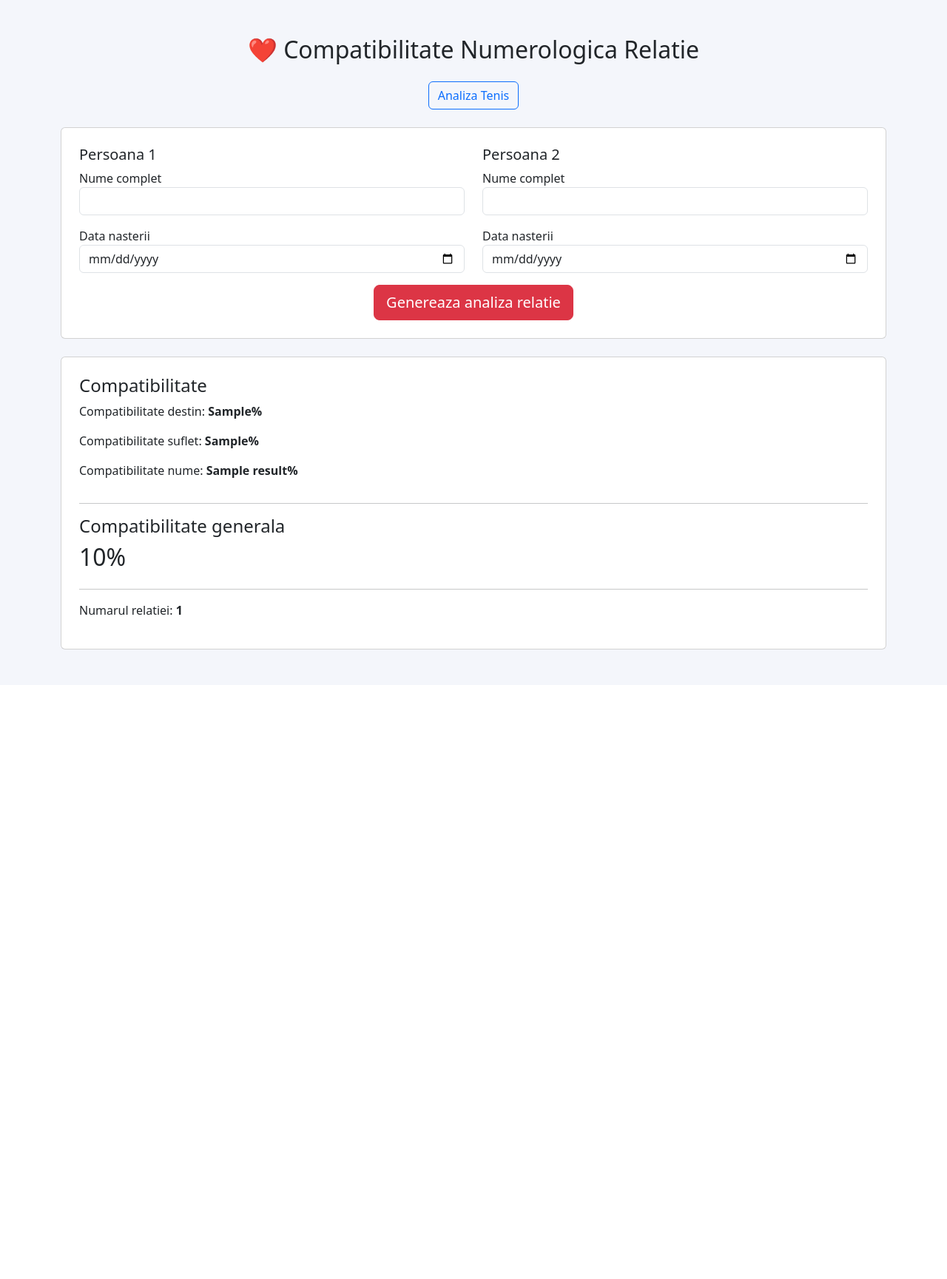
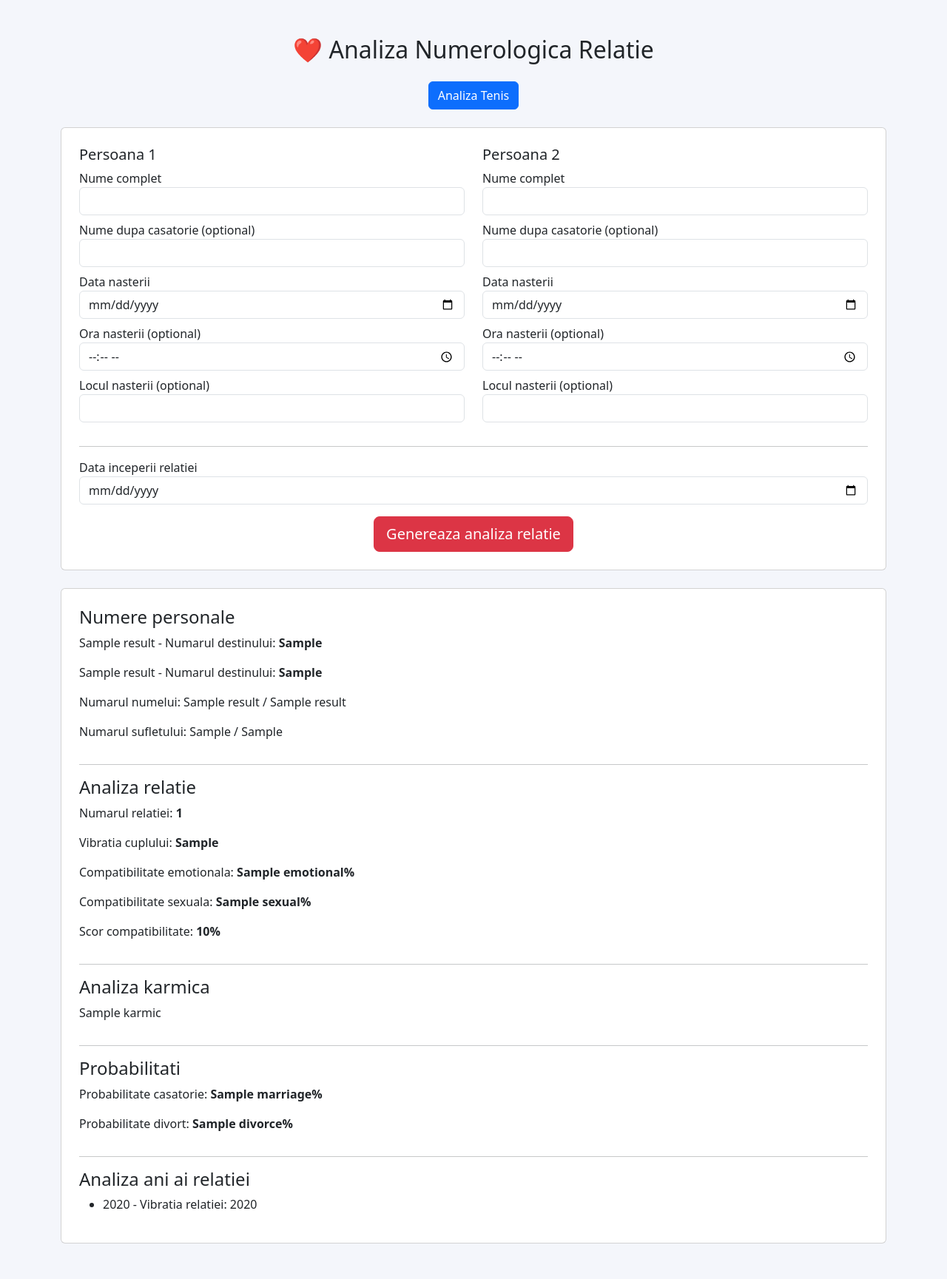
Before and after one commit to danpavel85/tennis-numerology, a Flask app: template templates/relatie.html in a window 1280 px wide. Shown: the whole page at 74% size. Before the commit the page ends 878 px from the top, so only its background shows below. Run offline with Flask 3, Linux system fonts and the light colour scheme; the template is opened without the code that fills it: most values are stand-ins (such as "Sample title", 1, 10 or a date in 2020).

Commit message:
add relation compatibility

```diff
--- a/app.py
+++ b/app.py
@@ -1,8 +1,8 @@
 from flask import Flask, render_template, request
 import re
+import datetime
 
 app = Flask(__name__)
-
 
 letter_values = {
 'A':1,'J':1,'S':1,
@@ -17,25 +17,15 @@ letter_values = {
 }
 
 
-compatibility = {
-1:[1,3,5,6,8],
-2:[2,4,6,8],
-3:[1,3,6,9],
-4:[2,4,8],
-5:[1,5,7],
-6:[1,2,3,6,9],
-7:[5,7],
-8:[1,2,4,8],
-9:[3,6,9]
-}
+def reduce_number(n):
+    while n > 9 and n not in [11,22,33]:
+        n = sum(int(d) for d in str(n))
+    return n
 
 
-def reduce_number(n):
-
-    while n > 9 and n not in [11,22,33]:
-        n = sum(int(d) for d in str(n))
-
-    return n
+def destiny_number(date):
+    digits = [int(d) for d in re.sub(r'\D','',date)]
+    return reduce_number(sum(digits))
 
 
 def name_number(name):
@@ -43,338 +33,191 @@ def name_number(name):
     total = 0
 
     for c in name.upper():
-
         if c in letter_values:
             total += letter_values[c]
 
     return reduce_number(total)
 
 
-def destiny_number(date):
-
-    digits = [int(d) for d in re.sub(r'\D','',date)]
-
-    return reduce_number(sum(digits))
-
-
-def universal_day(date):
-
-    digits = [int(d) for d in re.sub(r'\D','',date)]
-
-    return reduce_number(sum(digits))
-
-
-def personal_day(birth, match):
-
-    b = sum(int(d) for d in re.sub(r'\D','',birth))
-
-    m = sum(int(d) for d in re.sub(r'\D','',match))
-
-    return reduce_number(b + m)
-
-
-def personal_year(birth, match):
-
-    birth_digits = [int(d) for d in re.sub(r'\D','',birth)][4:]
-
-    year_digits = [int(d) for d in match[:4]]
-
-    return reduce_number(sum(birth_digits) + sum(year_digits))
-
-
-def hour_vibration(time):
-
-    digits = [int(d) for d in re.sub(r'\D','',time)]
-
-    return reduce_number(sum(digits))
-
-
-def word_vibration(word):
-
-    total = 0
-
-    for c in word.upper():
-
-        if c in letter_values:
-            total += letter_values[c]
-
-    return reduce_number(total)
-
-
-def compatibility_score(player_number, event_number):
-
-    if event_number in compatibility.get(player_number, []):
-        return 2
-
-    if player_number == event_number:
-        return 3
-
-    if abs(player_number-event_number) == 1:
-        return 1
-
-    return 0
-
-
-def competition_pressure(round_name):
-
-    pressure = {
-
-        "Round of 128":"Presiune foarte mica",
-        "Round of 64":"Presiune mica",
-        "Round of 32":"Presiune moderata",
-        "Round of 16":"Presiune ridicata",
-        "Quarterfinal":"Presiune mare",
-        "Semifinal":"Presiune foarte mare",
-        "Final":"Presiune maxima"
-
-    }
-
-    return pressure.get(round_name,"Necunoscut")
-
-
-# -----------------------------
-# PAGINA ANALIZA TENIS
-# -----------------------------
-
-@app.route("/", methods=["GET","POST"])
-def index():
-
-    result = None
-
-    if request.method == "POST":
-
-        p1 = request.form["player1"]
-        b1 = request.form["birth1"]
-
-        p2 = request.form["player2"]
-        b2 = request.form["birth2"]
-
-        date = request.form["date"]
-        time = request.form["time"]
-        surface = request.form["surface"]
-        round_name = request.form["round"]
-        tournament = request.form["tournament"]
-
-        odds1 = request.form.get("odds1")
-        odds2 = request.form.get("odds2")
-
-        day = universal_day(date)
-        hour = hour_vibration(time)
-        surface_v = word_vibration(surface)
-        round_v = word_vibration(round_name)
-        location_v = word_vibration(tournament)
-
-        event_total = reduce_number(day + hour + surface_v + round_v + location_v)
-
-
-        def analyze(name,birth):
-
-            destiny = destiny_number(birth)
-            name_num = name_number(name)
-            personal = personal_day(birth,date)
-            year = personal_year(birth,date)
-
-            score = 0
-
-            score += compatibility_score(destiny,event_total)
-            score += compatibility_score(name_num,event_total)
-            score += compatibility_score(personal,event_total)
-
-            return {
-                "destiny":destiny,
-                "name":name_num,
-                "personal":personal,
-                "year":year,
-                "score":score
-            }
-
-
-        p1_data = analyze(p1,b1)
-        p2_data = analyze(p2,b2)
-
-
-        total_score = p1_data["score"] + p2_data["score"]
-
-
-        if total_score == 0:
-
-            prob1 = 50
-            prob2 = 50
-
-        else:
-
-            prob1 = round((p1_data["score"] / total_score) * 100)
-            prob2 = round((p2_data["score"] / total_score) * 100)
-
-
-        prediction = p1 if prob1 > prob2 else p2
-
-
-        book_prob1 = None
-        book_prob2 = None
-        value1 = None
-        value2 = None
-
-
-        if odds1 and odds2:
-
-            odds1 = float(odds1)
-            odds2 = float(odds2)
-
-            book_prob1 = round((1/odds1)*100,2)
-            book_prob2 = round((1/odds2)*100,2)
-
-            value1 = round(prob1 - book_prob1,2)
-            value2 = round(prob2 - book_prob2,2)
-
-
-        result = {
-
-            "player1":p1,
-            "player2":p2,
-
-            "day":day,
-            "hour":hour,
-            "surface":surface_v,
-            "round":round_v,
-            "location":location_v,
-            "event":event_total,
-            "pressure":competition_pressure(round_name),
-
-            "p1":p1_data,
-            "p2":p2_data,
-
-            "prob1":prob1,
-            "prob2":prob2,
-
-            "book_prob1":book_prob1,
-            "book_prob2":book_prob2,
-
-            "value1":value1,
-            "value2":value2,
-
-            "prediction":prediction
-
-        }
-
-
-    return render_template("index.html", result=result)
-
-
-
-# -----------------------------
-# PAGINA COMPATIBILITATE RELATIE
-# -----------------------------
-
 def soul_number(name):
 
-    vowels = "AEIOU"
-
-    total = 0
+    vowels="AEIOU"
+    total=0
 
     for c in name.upper():
-
         if c in vowels and c in letter_values:
-            total += letter_values[c]
+            total+=letter_values[c]
 
     return reduce_number(total)
 
 
 def personality_number(name):
 
-    vowels = "AEIOU"
-
-    total = 0
+    vowels="AEIOU"
+    total=0
 
     for c in name.upper():
-
         if c not in vowels and c in letter_values:
-            total += letter_values[c]
+            total+=letter_values[c]
 
     return reduce_number(total)
 
 
-def relation_compatibility(n1,n2):
+def couple_vibration(name1,name2):
 
-    if n1 == n2:
-        return 100
+    return reduce_number(name_number(name1)+name_number(name2))
 
-    diff = abs(n1-n2)
 
-    if diff == 1:
-        return 80
-    elif diff == 2:
-        return 60
-    elif diff == 3:
-        return 50
-    elif diff == 4:
-        return 40
-    else:
-        return 30
+def emotional_compatibility(s1,s2):
+
+    diff=abs(s1-s2)
+
+    return max(0,100-diff*12)
+
+
+def sexual_compatibility(p1,p2):
+
+    diff=abs(p1-p2)
+
+    return max(0,100-diff*10)
+
+
+def karmic_analysis(d1,d2,s1,s2):
+
+    if d1==d2 and s1==s2:
+        return "Relatie karmica foarte puternica"
+
+    if d1==d2:
+        return "Relatie karmica"
+
+    if abs(d1-d2)==1:
+        return "Relatie de lectie karmica"
+
+    return "Relatie normala"
+
+
+def marriage_probability(score,relation):
+
+    base=score
+
+    if relation in [2,6]:
+        base+=10
+
+    return min(100,base)
+
+
+def divorce_probability(score):
+
+    return max(0,100-score)
+
+
+def relationship_years(relation_date):
+
+    years=[]
+
+    if relation_date:
+
+        year=int(relation_date[:4])
+
+        current=datetime.datetime.now().year
+
+        for y in range(current,current+5):
+
+            vib=reduce_number(y+year)
+
+            years.append((y,vib))
+
+    return years
 
 
 @app.route("/relatie", methods=["GET","POST"])
 def relatie():
 
-    result = None
+    result=None
 
-    if request.method == "POST":
+    if request.method=="POST":
 
-        name1 = request.form["name1"]
-        birth1 = request.form["birth1"]
+        name1=request.form["name1"]
+        married1=request.form.get("married1","")
+        birth1=request.form["birth1"]
 
-        name2 = request.form["name2"]
-        birth2 = request.form["birth2"]
+        name2=request.form["name2"]
+        married2=request.form.get("married2","")
+        birth2=request.form["birth2"]
+
+        relation_date=request.form.get("relation_date","")
 
 
-        p1_destiny = destiny_number(birth1)
-        p1_name = name_number(name1)
-        p1_soul = soul_number(name1)
-        p1_personality = personality_number(name1)
+        destiny1=destiny_number(birth1)
+        destiny2=destiny_number(birth2)
 
-        p2_destiny = destiny_number(birth2)
-        p2_name = name_number(name2)
-        p2_soul = soul_number(name2)
-        p2_personality = personality_number(name2)
+        name_num1=name_number(name1)
+        name_num2=name_number(name2)
+
+        soul1=soul_number(name1)
+        soul2=soul_number(name2)
+
+        pers1=personality_number(name1)
+        pers2=personality_number(name2)
 
 
-        destiny_comp = relation_compatibility(p1_destiny,p2_destiny)
-        soul_comp = relation_compatibility(p1_soul,p2_soul)
-        name_comp = relation_compatibility(p1_name,p2_name)
+        relation_number=reduce_number(destiny1+destiny2)
 
-        total = round((destiny_comp + soul_comp + name_comp)/3)
+        couple_energy=couple_vibration(name1,name2)
 
 
-        relation_number = reduce_number(p1_destiny + p2_destiny)
+        emotional=emotional_compatibility(soul1,soul2)
+
+        sexual=sexual_compatibility(pers1,pers2)
+
+        score=round((emotional+sexual)/2)
 
 
-        result = {
+        karmic=karmic_analysis(destiny1,destiny2,soul1,soul2)
 
-            "name1":name1,
-            "name2":name2,
+        marriage=marriage_probability(score,relation_number)
 
-            "p1_destiny":p1_destiny,
-            "p1_name":p1_name,
-            "p1_soul":p1_soul,
-            "p1_personality":p1_personality,
+        divorce=divorce_probability(score)
 
-            "p2_destiny":p2_destiny,
-            "p2_name":p2_name,
-            "p2_soul":p2_soul,
-            "p2_personality":p2_personality,
+        years=relationship_years(relation_date)
 
-            "destiny_comp":destiny_comp,
-            "soul_comp":soul_comp,
-            "name_comp":name_comp,
 
-            "total":total,
+        result={
 
-            "relation_number":relation_number
+        "name1":name1,
+        "name2":name2,
+
+        "destiny1":destiny1,
+        "destiny2":destiny2,
+
+        "name_num1":name_num1,
+        "name_num2":name_num2,
+
+        "soul1":soul1,
+        "soul2":soul2,
+
+        "relation_number":relation_number,
+
+        "couple_energy":couple_energy,
+
+        "emotional":emotional,
+
+        "sexual":sexual,
+
+        "score":score,
+
+        "karmic":karmic,
+
+        "marriage":marriage,
+
+        "divorce":divorce,
+
+        "years":years
 
         }
 
-    return render_template("relatie.html", result=result)
+    return render_template("relatie.html",result=result)
 
 
-if __name__ == "__main__":
+if __name__=="__main__":
     app.run(debug=True)
--- a/templates/relatie.html
+++ b/templates/relatie.html
@@ -16,14 +16,11 @@
 
 <div class="container py-5">
 
-<h2 class="text-center mb-4">❤️ Compatibilitate Numerologica Relatie</h2>
+<h2 class="text-center mb-4">❤️ Analiza Numerologica Relatie</h2>
 
 <div class="text-center mb-4">
-
-<a href="/" class="btn btn-outline-primary">Analiza Tenis</a>
-
+<a href="/" class="btn btn-primary">Analiza Tenis</a>
 </div>
-
 
 <div class="card p-4">
 
@@ -36,10 +33,19 @@
 <h5>Persoana 1</h5>
 
 <label>Nume complet</label>
-<input class="form-control mb-3" name="name1" value="{{request.form.get('name1','')}}">
+<input class="form-control mb-2" name="name1">
+
+<label>Nume dupa casatorie (optional)</label>
+<input class="form-control mb-2" name="married1">
 
 <label>Data nasterii</label>
-<input type="date" class="form-control mb-3" name="birth1" value="{{request.form.get('birth1','')}}">
+<input type="date" class="form-control mb-2" name="birth1">
+
+<label>Ora nasterii (optional)</label>
+<input type="time" class="form-control mb-2" name="time1">
+
+<label>Locul nasterii (optional)</label>
+<input class="form-control mb-3" name="place1">
 
 </div>
 
@@ -49,14 +55,28 @@
 <h5>Persoana 2</h5>
 
 <label>Nume complet</label>
-<input class="form-control mb-3" name="name2" value="{{request.form.get('name2','')}}">
+<input class="form-control mb-2" name="name2">
+
+<label>Nume dupa casatorie (optional)</label>
+<input class="form-control mb-2" name="married2">
 
 <label>Data nasterii</label>
-<input type="date" class="form-control mb-3" name="birth2" value="{{request.form.get('birth2','')}}">
+<input type="date" class="form-control mb-2" name="birth2">
+
+<label>Ora nasterii (optional)</label>
+<input type="time" class="form-control mb-2" name="time2">
+
+<label>Locul nasterii (optional)</label>
+<input class="form-control mb-3" name="place2">
 
 </div>
 
 </div>
+
+<hr>
+
+<label>Data inceperii relatiei</label>
+<input type="date" class="form-control mb-3" name="relation_date">
 
 <div class="text-center">
 
@@ -77,23 +97,56 @@ Genereaza analiza relatie
 
 <div class="card mt-4 p-4">
 
-<h4>Compatibilitate</h4>
+<h4>Numere personale</h4>
 
-<p>Compatibilitate destin: <b>{{result.destiny_comp}}%</b></p>
+<p>{{result.name1}} - Numarul destinului: <b>{{result.destiny1}}</b></p>
+<p>{{result.name2}} - Numarul destinului: <b>{{result.destiny2}}</b></p>
 
-<p>Compatibilitate suflet: <b>{{result.soul_comp}}%</b></p>
+<p>Numarul numelui: {{result.name_num1}} / {{result.name_num2}}</p>
 
-<p>Compatibilitate nume: <b>{{result.name_comp}}%</b></p>
+<p>Numarul sufletului: {{result.soul1}} / {{result.soul2}}</p>
 
 <hr>
 
-<h4>Compatibilitate generala</h4>
+<h4>Analiza relatie</h4>
 
-<h2>{{result.total}}%</h2>
+<p>Numarul relatiei: <b>{{result.relation_number}}</b></p>
+
+<p>Vibratia cuplului: <b>{{result.couple_energy}}</b></p>
+
+<p>Compatibilitate emotionala: <b>{{result.emotional}}%</b></p>
+
+<p>Compatibilitate sexuala: <b>{{result.sexual}}%</b></p>
+
+<p>Scor compatibilitate: <b>{{result.score}}%</b></p>
 
 <hr>
 
-<p>Numarul relatiei: <b>{{result.relation_number}}</b></p>
+<h4>Analiza karmica</h4>
+
+<p>{{result.karmic}}</p>
+
+<hr>
+
+<h4>Probabilitati</h4>
+
+<p>Probabilitate casatorie: <b>{{result.marriage}}%</b></p>
+
+<p>Probabilitate divort: <b>{{result.divorce}}%</b></p>
+
+<hr>
+
+<h4>Analiza ani ai relatiei</h4>
+
+<ul>
+
+{% for y,v in result.years %}
+
+<li>{{y}} - Vibratia relatiei: {{v}}</li>
+
+{% endfor %}
+
+</ul>
 
 </div>
 
@@ -102,4 +155,5 @@ Genereaza analiza relatie
 </div>
 
 </body>
+
 </html>
```
